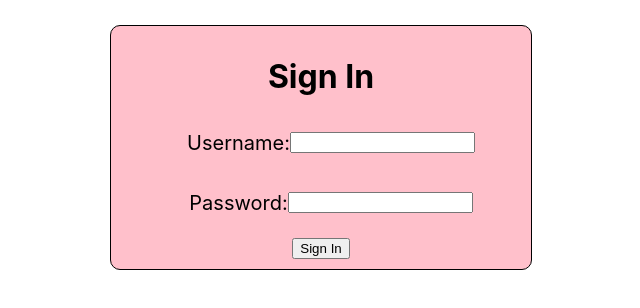
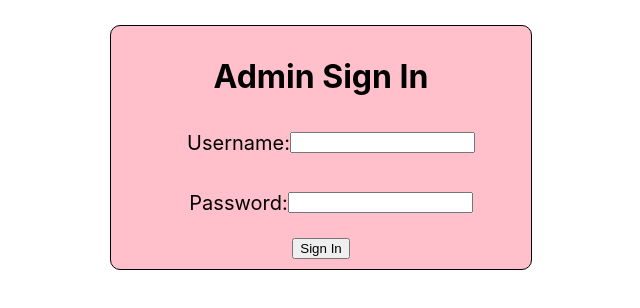
Before and after one commit to FrankPizz10/beer-passport-admin, a React (Create React App) app: page / in a window 1280 px wide. Shown: the top 308 px of the page, without its empty margins (319-959 px from the left). Built offline with nearby package versions, Linux system fonts and the light colour scheme; no server answers.

Commit message:
Changed Title

```diff
--- a/src/MainScreen/SignInPage.tsx
+++ b/src/MainScreen/SignInPage.tsx
@@ -2,7 +2,6 @@
 import React, { useEffect, useState } from "react";
 import "./SignInForm.css";
 import {
-  createUserWithEmailAndPassword,
   onAuthStateChanged,
   signInWithEmailAndPassword,
 } from "firebase/auth";
@@ -63,7 +62,7 @@ function SignInPage() {
   return (
     <div className="Main">
       <div className="SignInContainer">
-        <h1 className="Title">Sign In</h1>
+        <h1 className="Title">Admin Sign In</h1>
         <form className="SignInForm" onSubmit={handleSubmit}>
           <label className="Username">
             Username:
```
